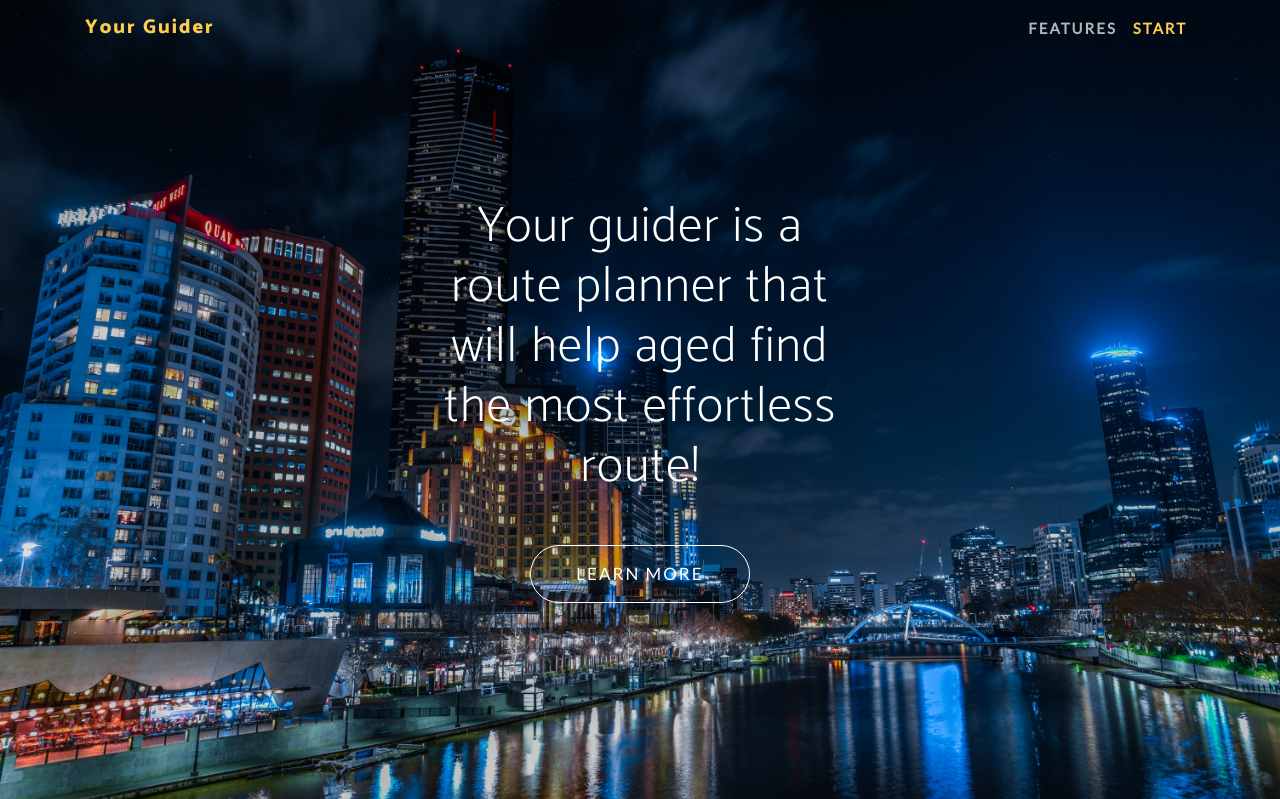
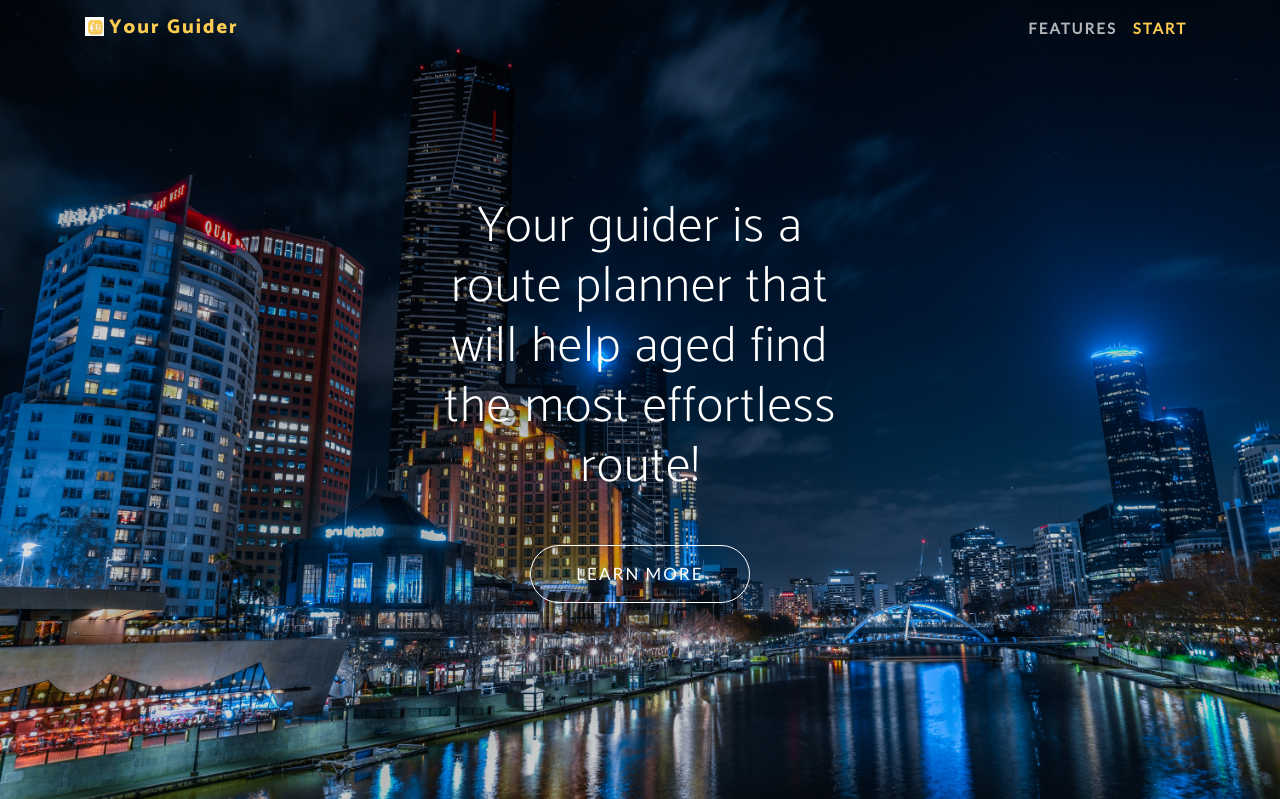
Before and after one commit to ylii8/EasyMelb, a PHP site: page / in a window 1280 px wide. Shown: the top 799 px of the page. Run offline with PHP 8.4, Linux system fonts and the light colour scheme; some web fonts are replaced.

Commit message:
Add logo

```diff
--- a/index.php
+++ b/index.php
@@ -8,7 +8,7 @@
   <!-- Navigation -->
   <nav class="navbar navbar-expand-lg navbar-light fixed-top" id="mainNav">
     <div class="container">
-      <a class="navbar-brand js-scroll-trigger" href="#page-top">Your Guider</a>
+        <a class="navbar-brand js-scroll-trigger" href="#page-top"><img src="img/icon.JPG" style="margin-right:.3rem;margin-bottom:3px;width:1.2rem;height:1.2rem;">Your Guider</a>
       <button class="navbar-toggler navbar-toggler-right" type="button" data-toggle="collapse" data-target="#navbarResponsive" aria-controls="navbarResponsive" aria-expanded="false" aria-label="Toggle navigation">
         Menu
         <i class="fas fa-bars"></i>
```
Also changed, not shown: img/icon.JPG (added).
